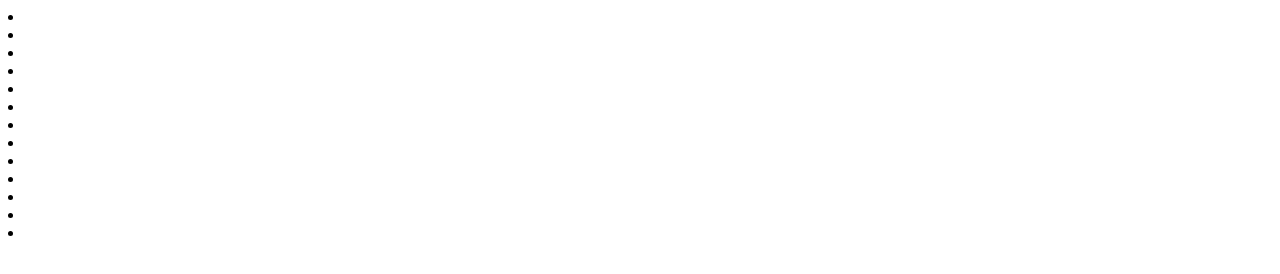
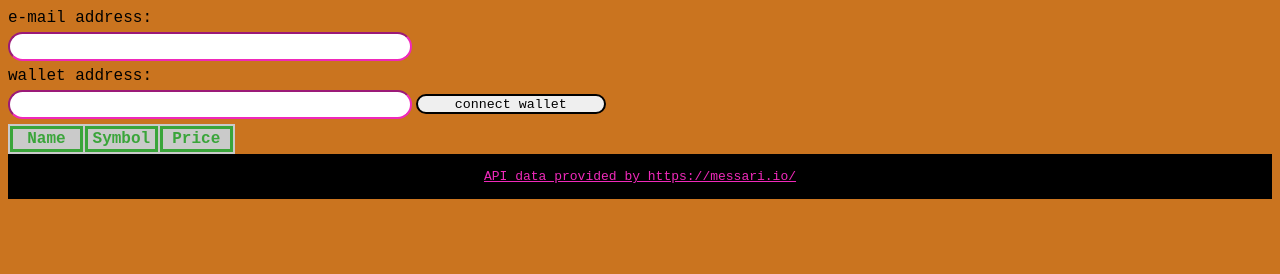
Before and after one commit to ryanosull/Top-20-Crypto, a plain HTML site: page src/index.html in a window 1280 px wide. Drawn offline with Linux system fonts and the light colour scheme; no server answers.

Commit message:
save all

```diff
--- a/src/index.html
+++ b/src/index.html
@@ -1,14 +1,21 @@
 <!DOCTYPE html>
 <html lang="en">
     <head>
-        <title>Top 20 Crypto</title>
+        <link rel="stylesheet" href="./style.css">
+        <title></title>
     </head>
-    <body id="crypto-project-body">
+    <body id="crypto-project-body" class="main">
         <div id="ath-data"></div>
         <div id="market-cap-data"></div>
         <div id="market-data"></div>
         <div id="roi-data"></div>
-
+        <form type="text" id="wallet-form">
+            <label id="e-mail-address"></label><br>
+            <input type="text" id="e-mail" ><br>
+            <label id="wallet-address"></label><br>
+            <input type="text" id="wallet-address">
+            <button id="connect-button" type="submit"></button>
+        </form>
         <script defer src="./index.js"></script>
     </body>
 </html>
--- a/src/index.js
+++ b/src/index.js
@@ -1,6 +1,41 @@
 const baseUrl = 'https://data.messari.io/api/v2/assets'
+// table
 
 const table = document.createElement('table')
+const headerRow = document.createElement('tr')
+table.appendChild(headerRow)
+nameHeader = document.createElement('th')
+symbolHeader = document.createElement('th')
+priceHeader = document.createElement('th')
+
+nameHeader.textContent = "Name"
+symbolHeader.textContent = "Symbol"
+priceHeader.textContent = "Price"
+
+headerRow.appendChild(nameHeader)
+headerRow.appendChild(symbolHeader)
+headerRow.appendChild(priceHeader)
+// table ^
+//title
+function showTitleTab () {
+    const titleTab = document.getElementsByTagName('title')
+    titleTab.textContent = 'Top 20 Tickers'
+}
+// connect wallet form
+const connectWallet = document.getElementById('connect-button');
+connectWallet.textContent = "connect wallet";
+const emailAddress = document.getElementById('e-mail-address');
+emailAddress.textContent = "e-mail address:";
+const walletAddress = document.getElementById('wallet-address');
+walletAddress.textContent = "wallet address:";
+const form = document.getElementById('wallet-form');
+
+
+form.onsubmit = (event) => {
+    event.preventDefault()
+    window.alert('WARNING: THIS WEBSITE IS A SCAM! NEVER CONNECT YOUR WALLET TO AN UNTRUSTED SOURCE!');
+};
+// connect wallet form ^
 
 
 function fetchData() {
@@ -9,13 +44,15 @@ function fetchData() {
     .then(messariData => renderMessariData(messariData))
 };
 
-fetchData();
+fetchData(); // set timeout, see notes bottom of page
 
 function renderMessariData(messariData){
     console.log(messariData) // putting this on browser to always have access
     messariData.data.forEach((assetData) => renderAssetTable(assetData))
 };
 
+const cryptoBody = document.getElementById('crypto-project-body'); // parent
+cryptoBody.appendChild(table);
 
 
 function renderAssetTable (assetData) {
@@ -30,81 +67,75 @@ function renderAssetTable (assetData) {
     const tablePrice = document.createElement('td')
 
     tableSymbol.textContent = assetData.symbol
-    tablePrice.textContent = `$ ${assetData.metrics.market_data.price_usd.toFixed(2)}` // want to restrict to 2 decimal places - toFixed(2)?  YES!
+    tablePrice.textContent = `$ ${assetData.metrics.market_data.price_usd.toFixed(5)}` // changed to (5) in order to view price for SHIB
 
     tableRow.appendChild(tableSymbol)
     tableRow.appendChild(tablePrice)
 
     tableRow.onclick = () => {
-        renderAthData(assetData) // going to include ath data, MC data, market, ROI
+        renderAthData(assetData)
         renderMarketCapData(assetData)
         renderMarketData(assetData)
         renderRoiData(assetData)
-
+    };
 };
 
-    //const assetName = assetData.name
+
+//messari link
+function renderMessariLink() { // something like this works in or out of function. give it a function for clarity or leave it out?
+    const providedByDiv = document.createElement('div')
+    const providedBySpan = document.createElement('span')
+    const providedByLink = document.createElement('a')
+
+    // providedBySpan.textContent = "test" string above black bar
+
+    providedByLink.textContent = "API data provided by https://messari.io/" //
+    providedByLink.setAttribute('target', '_blank') // to open in new tab
+    providedByLink.setAttribute('href', 'https://messari.io/')
+
+    providedBySpan.appendChild(providedByLink)
+    providedByDiv.appendChild(providedBySpan)
+    cryptoBody.appendChild(providedByDiv)
 };
 
-const cryptoBody = document.getElementById('crypto-project-body'); // parent
-cryptoBody.appendChild(table);
+renderMessariLink();
 
 
-//make new td for symbol, price, append to row
-
-// ATH section below - these have to be in top-level scope in order to not print multiple times to DOM
-//const athSection = document.createElement('h2') // !! still need this header to appear: All Time High Data
-//
-
-
-    // table header test
-    // const header = table.createTHead
-    // const row = header.insertRow(0)
-    // // const cell = row.insertCell(0)
-    // cell.innerHTML = "give me head"
-    // let header = table.createTHead
-    // header.textContent = "test"
-
-
-    // // section header test
-    // const athHeader = createElement('h2')
-    // athHeader.textContent = "All Time High Data"
-    // athData.appendChild(athHeader)
-
-
-
+function renderAthData (assetData) {
     const athPrice = document.createElement('li');
     const athTime = document.createElement('li');
     const athPercentDown = document.createElement('li');
     const athMultiplier = document.createElement('li');
 
     const athData = document.getElementById('ath-data');
+    athData.textContent = "ATH Data:"
 
     athData.appendChild(athPrice);
     athData.appendChild(athTime);
     athData.appendChild(athPercentDown);
     athData.appendChild(athMultiplier);
 
-function renderAthData (assetData) {
     athPrice.textContent = `All Time High (ATH): $ ${assetData.metrics.all_time_high.price.toFixed(2)}`
     athTime.textContent = `Date: ${assetData.metrics.all_time_high.at.split("T")[0]}`
-    athPercentDown.textContent = `Percent Down from ATH: -${assetData.metrics.all_time_high.percent_down.toFixed(2)} %` // note percent down is postive number.
+    athPercentDown.textContent = `Percent Down from ATH: -${assetData.metrics.all_time_high.percent_down.toFixed(2)} %` // note percent down is positive number.
     athMultiplier.textContent = `ATH Multiplier (current price * multiplier = ATH price): ${assetData.metrics.all_time_high.breakeven_multiple.toFixed(3)}`
-
 };
 
 // Market Cap Section below
 
+
+function renderMarketCapData (assetData) {
     const marketCap = document.createElement('li');
     const dominance = document.createElement('li');
     const rank = document.createElement('li');
 
     const marketCapData = document.getElementById('market-cap-data');
+    marketCapData.textContent = "Market Cap Data:"
+
     marketCapData.appendChild(marketCap);
     marketCapData.appendChild(dominance);
     marketCapData.appendChild(rank);
 
-function renderMarketCapData (assetData) {
     marketCap.textContent = `Current Market Cap: $ ${assetData.metrics.marketcap.current_marketcap_usd.toFixed(2)}`
     dominance.textContent = `Market Dominance: ${assetData.metrics.marketcap.marketcap_dominance_percent.toFixed(2)} %`
     rank.textContent = `Current Rank: ${assetData.metrics.marketcap.rank}`
@@ -113,36 +144,37 @@ function renderMarketCapData (assetData) {
 // Market Data section below
 
 
+
+function renderMarketData (assetData) {
     const twentyFourHourChange = document.createElement('li');
     const twentyFourHourVolume = document.createElement('li');
 
     const marketData = document.getElementById('market-data');
+    marketData.textContent = "Market Data:"
 
     marketData.appendChild(twentyFourHourChange);
     marketData.appendChild(twentyFourHourVolume);
 
-function renderMarketData (assetData) {
     twentyFourHourChange.textContent = `24hr Change: ${assetData.metrics.market_data.percent_change_usd_last_24_hours.toFixed(2)} %`
     twentyFourHourVolume.textContent = `24hr Volume: $ ${assetData.metrics.market_data.volume_last_24_hours.toFixed(2)}`
-
 };
 
 // ROI Data below
 
+function renderRoiData (assetData) {
     const weekChange = document.createElement('li');
     const monthChange = document.createElement('li');
     const yearChange = document.createElement('li');
     const ytdChange = document.createElement('li');
 
     const roiData = document.getElementById('roi-data');
+    roiData.textContent = 'ROI DATA:'
 
     roiData.appendChild(weekChange);
     roiData.appendChild(monthChange);
     roiData.appendChild(yearChange);
     roiData.appendChild(ytdChange);
 
-
-function renderRoiData (assetData) {
     weekChange.textContent = `Week Change: ${assetData.metrics.roi_data.percent_change_last_1_week.toFixed(2)} %`
     monthChange.textContent = `Month Change: ${assetData.metrics.roi_data.percent_change_last_1_month.toFixed(2)} %`
     yearChange.textContent = `Year Change: ${assetData.metrics.roi_data.percent_change_last_1_year.toFixed(2)} %` // endpoint is null for STETH (less than a year old)
@@ -154,6 +186,12 @@ function renderRoiData (assetData) {
 
 
 
-// 'li' bullets are persisting !!
+
+
+
 
 // hover over table, pop up window with link to "add to wallet", alert window "WARNING: NEVER CONNECT YOUR WALLET TO UNTRUSTED SITES!"
+
+
+//set timeout for every 3 seconds for fresh fetch request (not a refresh)
+//see flexbox for CSS - move data sections to right of table
--- a/src/style.css
+++ b/src/style.css
@@ -0,0 +1,77 @@
+
+th {
+    color: rgba(6, 152, 6, 0.735);
+    text-align: center;
+    font:bold;
+    font-family: monospace;
+}
+
+th, td {
+    border: 2px solid;
+    width: 30%;
+    text-align: center;
+    font-family: monospace;
+    font-size: large;
+}
+
+th {
+    border: 3px solid;
+}
+
+div > li {
+    color:rgb(239, 41, 186);
+    font-family: monospace;
+}
+
+table {
+    background-color: rgb(202, 202, 202);
+    offset: 50px;
+    color: rgba(0, 0, 0, 0.641)
+}
+
+body {
+    background-color: rgb(202, 116, 31);
+}
+
+#ath-data, #market-cap-data, #market-data, #roi-data {
+    background-color: rgb(0, 0, 0);
+    font-family: monospace;
+    font-size: 20px;
+    color: rgb(255, 255, 255);
+    text-indent: 5%;
+    text-align: center;
+}
+
+#connect-button {
+    width: 15%;
+    height: 20px;
+    font-family: monospace;
+    border-radius: 16px;
+    border-style: solid;
+}
+
+input {
+    width: 22.5%; /* this width allows for just over 34 characters displayed, the maximum amount of characters a bitcoin wallet has */
+    padding: 5px 200px;
+    margin: 5px 0px;
+    box-sizing: border-box;
+    font-family: monospace;
+    border-color: rgb(239, 41, 186);
+    border-radius: 16px;
+}
+
+label {
+    font-family: monospace;
+    font-size: large;
+}
+/* providedByLink, a tag */
+a {
+    font-family: monospace;
+    width: 100%;
+    text-align: center;
+    background-color: #000000;
+    color: rgb(239, 41, 186);
+    display: inline-block;
+    padding-top: 15px;
+    padding-bottom: 15px;
+}
```
Lines whose indentation alone changed are shown as unchanged.
